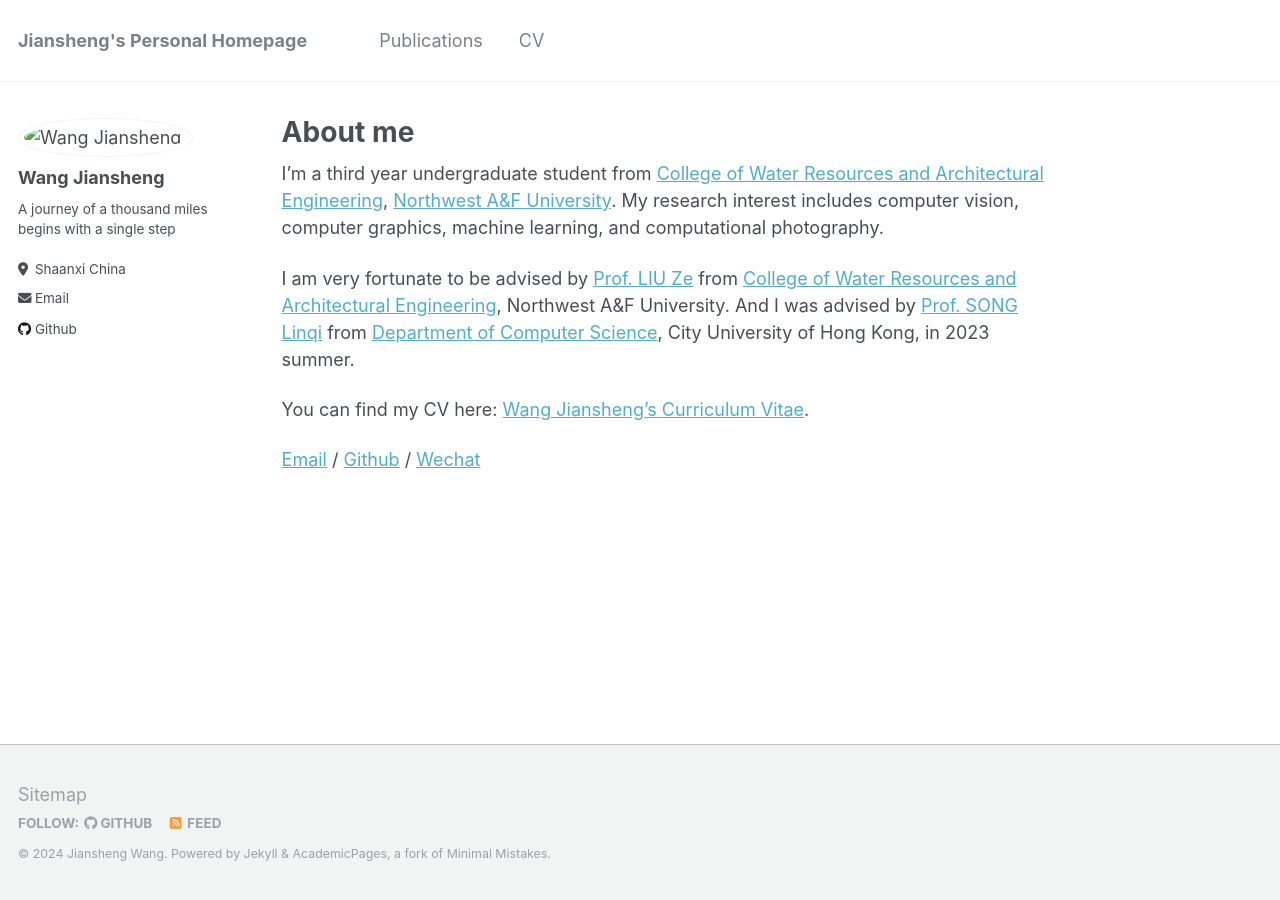
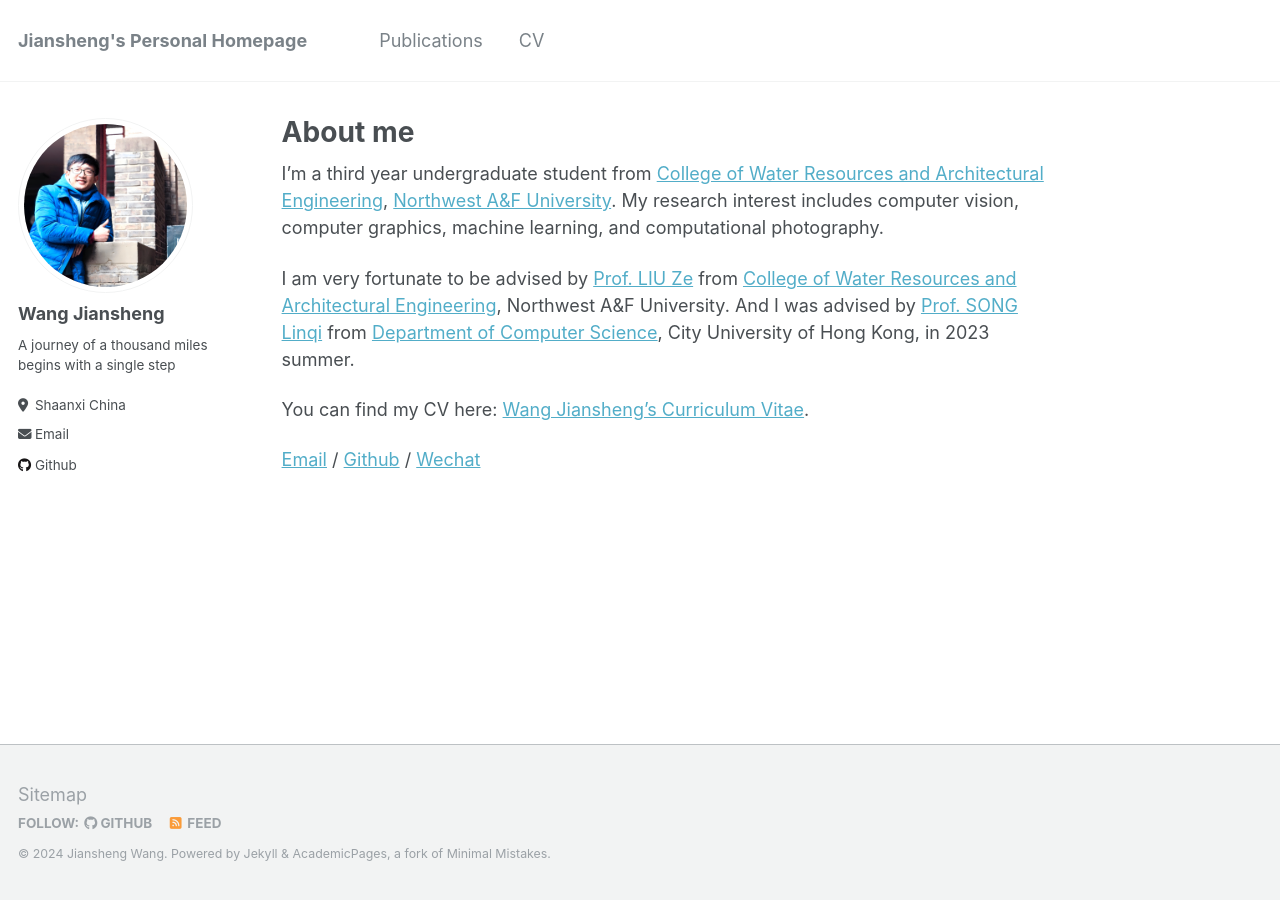
Before and after one commit to Servais-Ja/Jiansheng-Wang.github.io, a Jekyll site: the page built from _pages/about.md, in a window 1280 px wide. Built offline with Jekyll 4.4.1, drawn with Linux system fonts in a browser that asks for light colours.

Commit message:
Update _config.yml

```diff
--- a/_config.yml
+++ b/_config.yml
@@ -21,7 +21,7 @@ repository               : "Servais-Ja/Jiansheng-Wang.github.io"
 #               Additional customization can be done by editing /_includes/author-profile.html
 author:
   # Biographic information
-  avatar           : "./images/photo2.PNG"
+  avatar           : "photo2.PNG"
   name             : "Wang Jiansheng"
   pronouns         : # example: "she/her"
   bio              : "A journey of a thousand miles begins with a single step"
```
